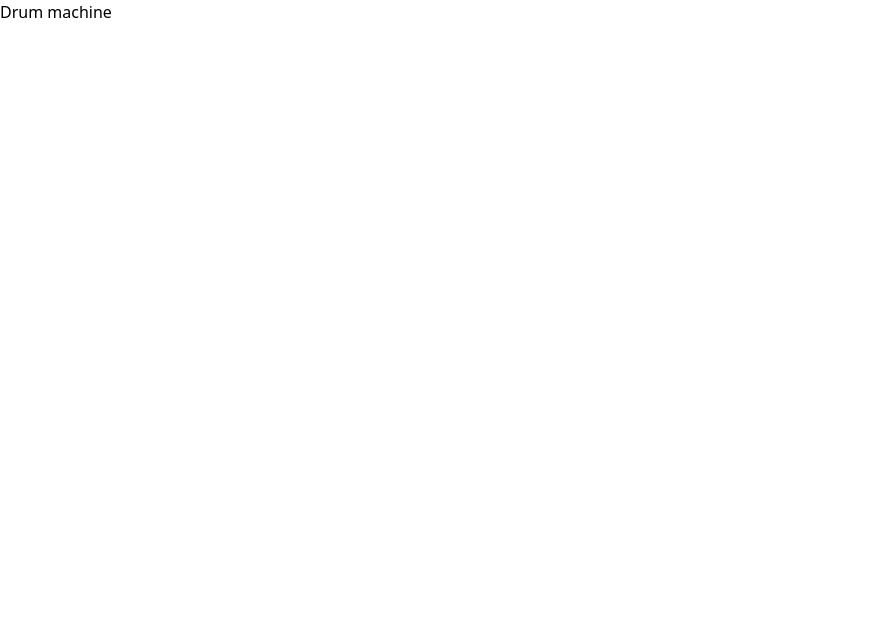
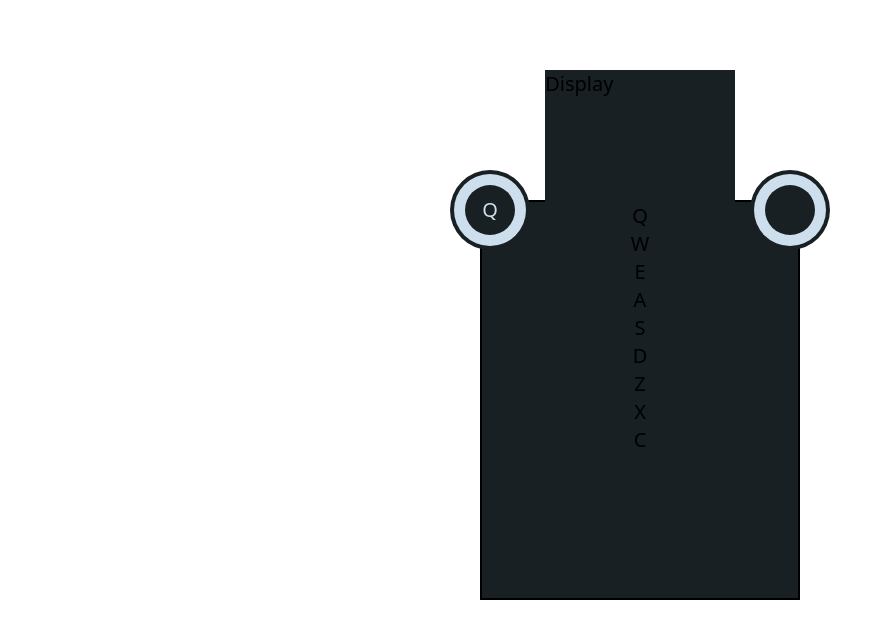
Before and after one commit to kimjisena/drum-machine, a React (Create React App) app: page / in a window 1280 px wide. Shown: the top 638 px of the page, without its empty margins (0-892 px from the left). Built offline with nearby package versions, Linux system fonts and the light colour scheme; a web font is replaced by a local one.

Commit message:
implement mini-pad

```diff
--- a/public/index.html
+++ b/public/index.html
@@ -30,7 +30,7 @@
   </head>
   <body>
     <noscript>You need to enable JavaScript to run this app.</noscript>
-    <div id="root"></div>
+    <div style="width: 100%;" id="root"></div>
     <!--
       This HTML file is a template.
       If you open it directly in the browser, you will see an empty page.
--- a/src/App.js
+++ /dev/null
@@ -1,11 +0,0 @@
-function App() {
-  return (
-    <div>
-      <header>
-        Drum machine
-      </header>
-    </div>
-  );
-}
-
-export default App;
--- /dev/null
+++ b/src/App.jsx
@@ -0,0 +1,67 @@
+import React from "react";
+
+function App() {
+  return (
+    <div className={`app w-full h-[100vh] flex flex-col justify-center items-center`}>
+      <div id="drum-machine" className={`relative flex flex-col items-center w-1/4 h-1/2 text-xl border-2 bg-black-one`}>
+        <div id="display" className={`absolute bottom-full w-3/5 h-1/3 bg-black-one`}>Display</div>
+
+        <div className={`pad absolute -left-8 -top-8 flex justify-center items-center bg-black-one rounded-full w-20 h-20`}>
+          <div className={`flex justify-center items-center w-[90%] h-[90%] bg-white rounded-full`}>
+            <div id="hi-hat" className={`drum-pad flex justify-center items-center w-[70%] h-[70%] bg-black-one rounded-full text-white`}>
+              Q
+              <audio id="Q" src="" className={`clip`}></audio>
+            </div>
+          </div>
+        </div>
+
+        <div className={`pad absolute -right-8 -top-8 flex justify-center items-center bg-black-one rounded-full w-20 h-20`}>
+          <div className={`flex justify-center items-center w-[90%] h-[90%] bg-white rounded-full`}>
+            <div className={`w-[70%] h-[70%] bg-black-one rounded-full`}></div>
+          </div>
+        </div>
+
+
+        <div id="hi-hat" className={`drum-pad`}>
+          Q
+          <audio id="Q" src="" className={`clip`}></audio>
+        </div>
+
+        <div id="crash" className={`drum-pad`}>
+          W
+          <audio id="W" src="" className={`clip`}></audio>
+        </div>
+        <div id="hi-hat2" className={`drum-pad`}>
+          E
+          <audio id="E" src="" className={`clip`}></audio>
+        </div>
+        <div id="tom1" className={`drum-pad`}>
+          A
+          <audio id="A" src="" className={`clip`}></audio>
+        </div>
+        <div id="ride" className={`drum-pad`}>
+          S
+          <audio id="S" src="" className={`clip`}></audio>
+        </div>
+        <div id="kick" className={`drum-pad`}>
+          D
+          <audio id="D" src="" className={`clip`}></audio>
+        </div>
+        <div id="snare" className={`drum-pad`}>
+          Z
+          <audio id="Z" src="" className={`clip`}></audio>
+        </div>
+        <div id="tom3" className={`drum-pad`}>
+          X
+          <audio id="X" src="" className={`clip`}></audio>
+        </div>
+        <div id="tom2" className={`drum-pad`}>
+          C
+          <audio id="C" src="" className={`clip`}></audio>
+        </div>
+      </div>
+    </div>
+  );
+}
+
+export default App;
--- /dev/null
+++ b/src/components/MiniPad.jsx
@@ -0,0 +1,18 @@
+import React from 'react';
+
+function MiniPad() {
+  return (
+    <>
+        <div className={`pad absolute -left-8 -top-8 flex justify-center items-center bg-black-one rounded-full w-20 h-20`}>
+          <div className={`flex justify-center items-center w-[90%] h-[90%] bg-white rounded-full`}>
+            <div id="hi-hat" className={`drum-pad flex justify-center items-center w-[70%] h-[70%] bg-black-one rounded-full text-white`}>
+              Q
+              <audio id="Q" src="" className={`clip`}></audio>
+            </div>
+          </div>
+        </div>
+    </>
+  );
+}
+
+export default MiniPad;
--- a/src/index.css
+++ b/src/index.css
@@ -2,3 +2,6 @@
 @tailwind base;
 @tailwind components;
 @tailwind utilities;
+
+@layer base {
+}
```
